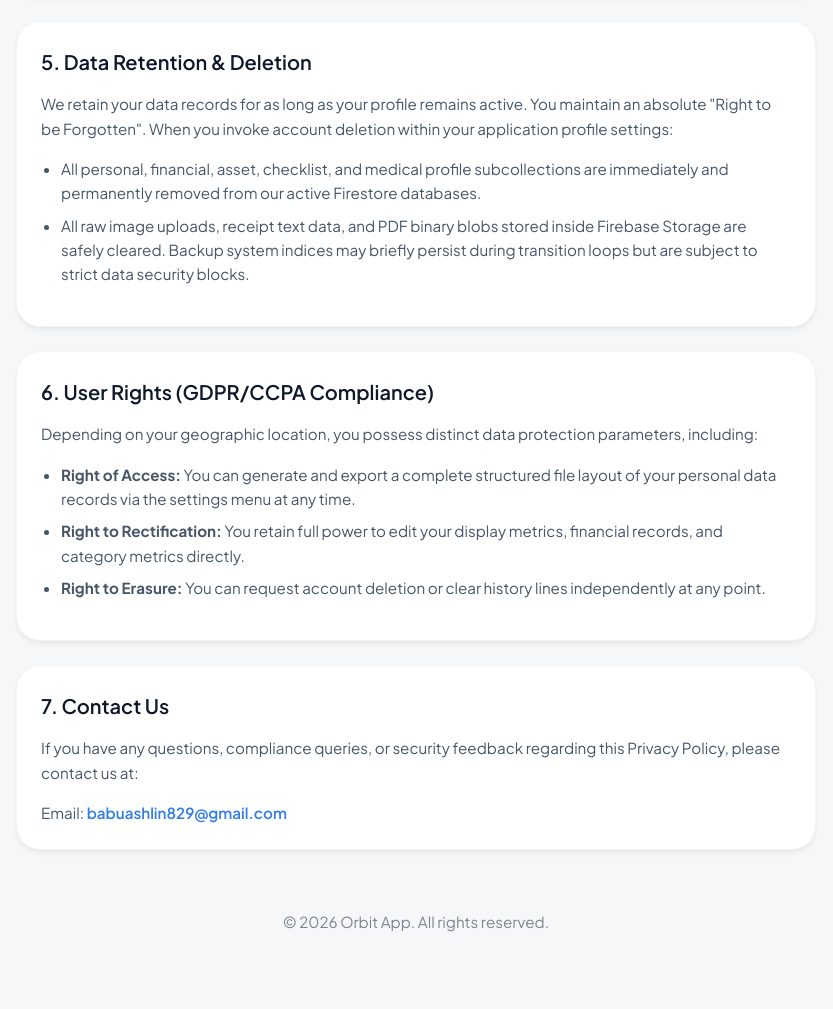
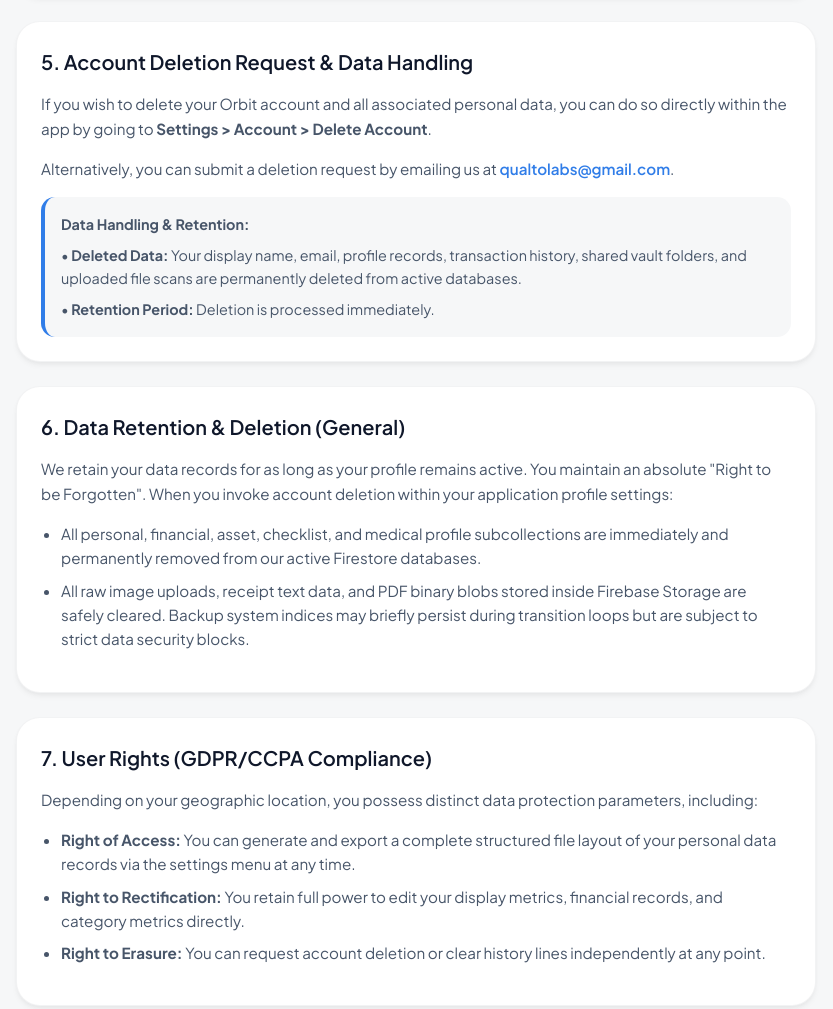
Before and after one commit to ashlin369/orbitprivacystatement, a plain HTML site: page index.html in a window 1280 px wide. Shown: the part 1981-2990 px from the top of the page, without its empty margins (224-1057 px from the left). Before the commit the page ends 2956 px from the top, so only its background shows below. Drawn offline with Linux system fonts and the light colour scheme.

Commit message:
privacy statement v1.2 + account deletion form

```diff
--- a/index.html
+++ b/index.html
@@ -176,7 +176,19 @@
             </div>
 
             <div class="card">
-                <h2>5. Data Retention & Deletion</h2>
+                <h2>5. Account Deletion Request & Data Handling</h2>
+                <p>If you wish to delete your Orbit account and all associated personal data, you can do so directly within the app by going to <strong>Settings > Account > Delete Account</strong>.</p>
+                <p>Alternatively, you can submit a deletion request by emailing us at <a href="mailto:qualtolabs@gmail.com" style="color: var(--accent-color); text-decoration: none; font-weight: 600;">qualtolabs@gmail.com</a>.</p>
+
+                <div class="highlight-box">
+                    <p><strong>Data Handling & Retention:</strong></p>
+                    <p>• <strong>Deleted Data:</strong> Your display name, email, profile records, transaction history, shared vault folders, and uploaded file scans are permanently deleted from active databases.</p>
+                    <p>• <strong>Retention Period:</strong> Deletion is processed immediately.</p>
+                </div>
+            </div>
+
+            <div class="card">
+                <h2>6. Data Retention & Deletion (General)</h2>
                 <p>We retain your data records for as long as your profile remains active. You maintain an absolute "Right to be Forgotten". When you invoke account deletion within your application profile settings:</p>
                 <ul>
                     <li>All personal, financial, asset, checklist, and medical profile subcollections are immediately and permanently removed from our active Firestore databases.</li>
@@ -185,7 +197,7 @@
             </div>
 
             <div class="card">
-                <h2>6. User Rights (GDPR/CCPA Compliance)</h2>
+                <h2>7. User Rights (GDPR/CCPA Compliance)</h2>
                 <p>Depending on your geographic location, you possess distinct data protection parameters, including:</p>
                 <ul>
                     <li><strong>Right of Access:</strong> You can generate and export a complete structured file layout of your personal data records via the settings menu at any time.</li>
@@ -195,7 +207,7 @@
             </div>
 
             <div class="card">
-                <h2>7. Contact Us</h2>
+                <h2>8. Contact Us</h2>
                 <p>If you have any questions, compliance queries, or security feedback regarding this Privacy Policy, please contact us at:</p>
                 <p>Email: <a href="mailto:babuashlin829@gmail.com" style="color: var(--accent-color); text-decoration: none; font-weight: 600;">babuashlin829@gmail.com</a></p>
             </div>
```
